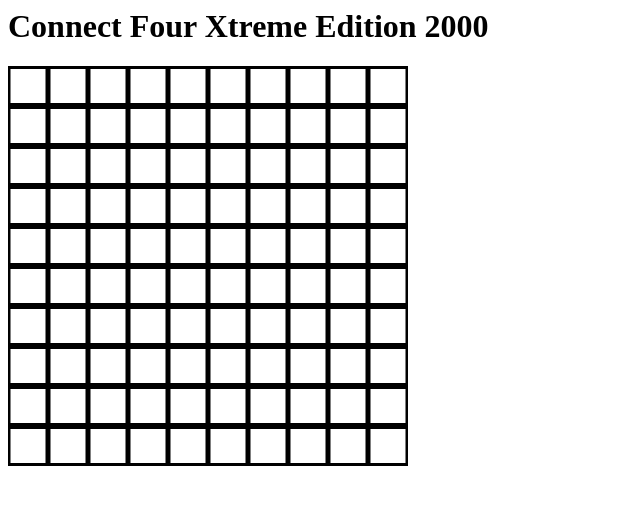
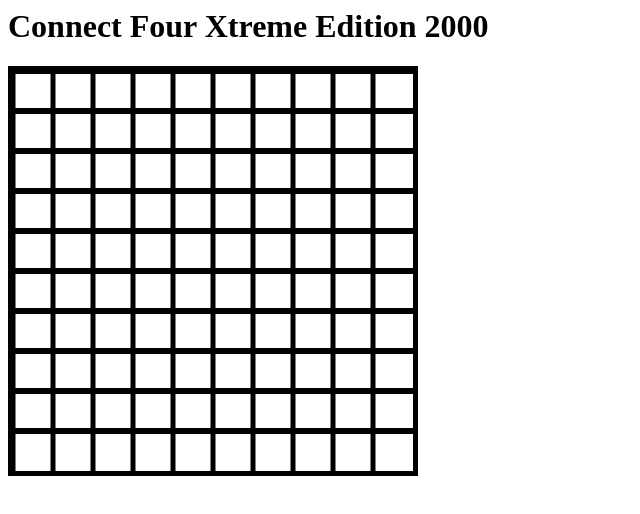
Before and after one commit to bananaoomarang/socketFour, a website: page public/index.html in a window 1280 px wide. Shown: the whole page, without its empty margins (0-640 px from the left). Drawn offline with nearby package versions, Linux system fonts and the light colour scheme; no server answers.

Commit message:
Added border, click event handler

```diff
--- a/public/js/main.js
+++ b/public/js/main.js
@@ -10,7 +10,15 @@
         for(var y = 0; y < CONNECT_FOUR.SIZE.h; y++) {
             CONNECT_FOUR.GRID[x][y] = new CONNECT_FOUR.Square(CONNECT_FOUR.CELL_SIZE);
         }
-}
+    }
+
+    // Set up some bangin' JQuery events
+    $('#theGrid').click(function(e) {
+        var xPos = e.offsetX,
+            yPos = e.offsetY;
+
+        console.log("(" + xPos + ", " + yPos + ")");
+    });
 
     main();
 }
@@ -19,8 +27,10 @@
 function draw() {
     var ctx = CONNECT_FOUR.canvas.getContext('2d');
 
-    ctx.lineWidth = 5
-    for(var x = 0; x <= CONNECT_FOUR.GRID.length; x++) {
+    ctx.lineWidth = 5;
+
+    // TODO this still draws needlessly over the left and top edges making things look ugly
+    for(var x = 0; x < CONNECT_FOUR.GRID.length; x++) {
         ctx.beginPath();
 
         // figure out xPos to draw from in pixels
@@ -31,7 +41,7 @@
         ctx.stroke();
         ctx.closePath();
 
-        for(var y = 0; y <= CONNECT_FOUR.GRID[x].length; y++) {
+        for(var y = 0; y < CONNECT_FOUR.GRID[x].length; y++) {
             ctx.beginPath();
 
             // figure out yPos to draw from in pixels
@@ -46,6 +56,5 @@
 }
 
 function main() {
-
     draw();
 }
--- a/public/style/style.css
+++ b/public/style/style.css
@@ -1,3 +1,6 @@
-ul {
-    list-style-type: none;
+#canvainer {
+    width: 400px;
+    height: 400px;
+    border-style: solid;
+    border-width: 5px;
 }
```
